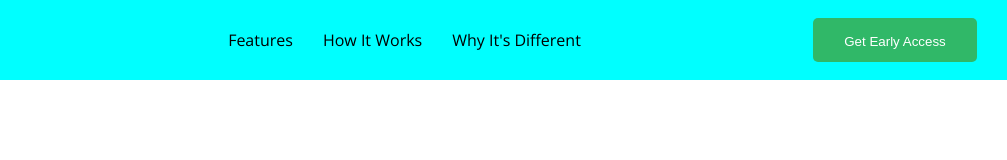
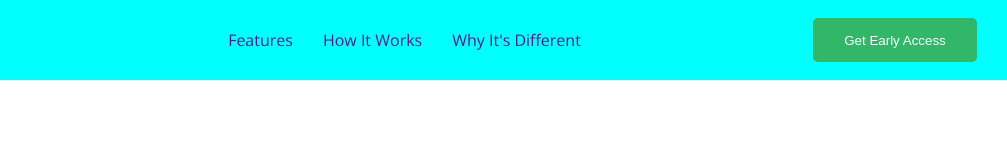
Before and after one commit to hrsiam7/KnowledgeVault, a plain HTML site: page index.html in a window 1280 px wide. Shown: the full height of the page, 273-1280 px from the left. Drawn offline with nearby package versions, Linux system fonts and the light colour scheme.

Commit message:
adding some design for nav links

```diff
--- a/index.html
+++ b/index.html
@@ -18,14 +18,16 @@
                 <img src="./img/logo-navbar.png" alt="logo">
             </div>
             <ul>
-                <li>Features</li>
-                <li>How It Works</li>
-                <li>Why It's Different</li>
+                <li><a href="">Features</a></li>
+                <li><a href="">How It Works</a></li>
+                <li><a href="">Why It's Different</a></li>
             </ul>
             <button class="btn" style="margin-right: 20px; width: 164px;height: 44px;;">Get Early Access</button>
         </nav>
     </header>
     <main>
+
+
 
     </main>
     <footer>
--- a/style/style.css
+++ b/style/style.css
@@ -28,12 +28,26 @@ nav ul{
     list-style: none;
     gap: 30px;
 }
+nav li a{
+    text-decoration: none;
+}
+nav li a:hover{
+    color: blue;
+    background-color: lightgray;
+    border-radius: 5px;
+    padding: 5px;
+}
 .btn{
-    padding: 16px 12px;
+    padding: 12px 16px 12px 16px;
     background-color: #30B868;
     color: #FFFFFF;
     border: none;
     border-radius: 5px;
     cursor: pointer;
     text-decoration: none;
+    align-items: center;
 }
+.btn:hover{
+    background-color: #28a745;
+    box-shadow: black 0px 4px 15px;
+}
```
